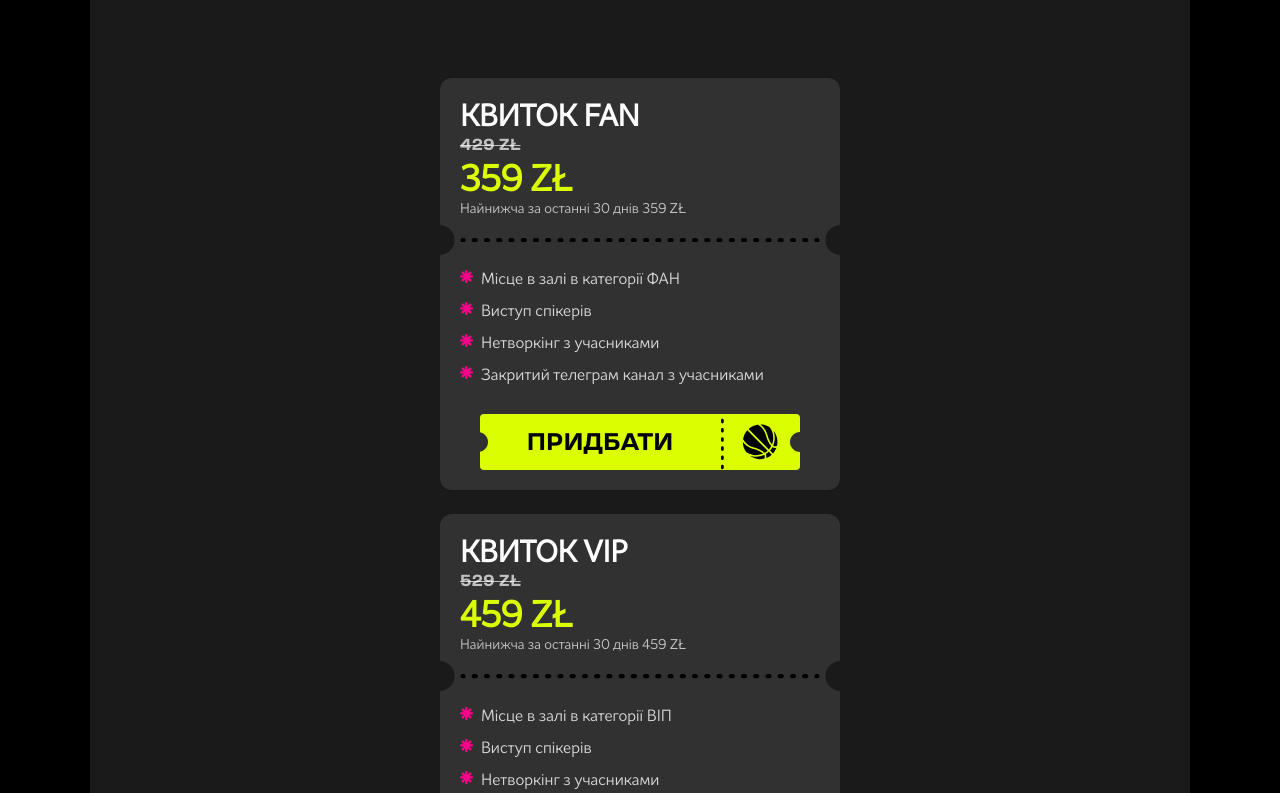
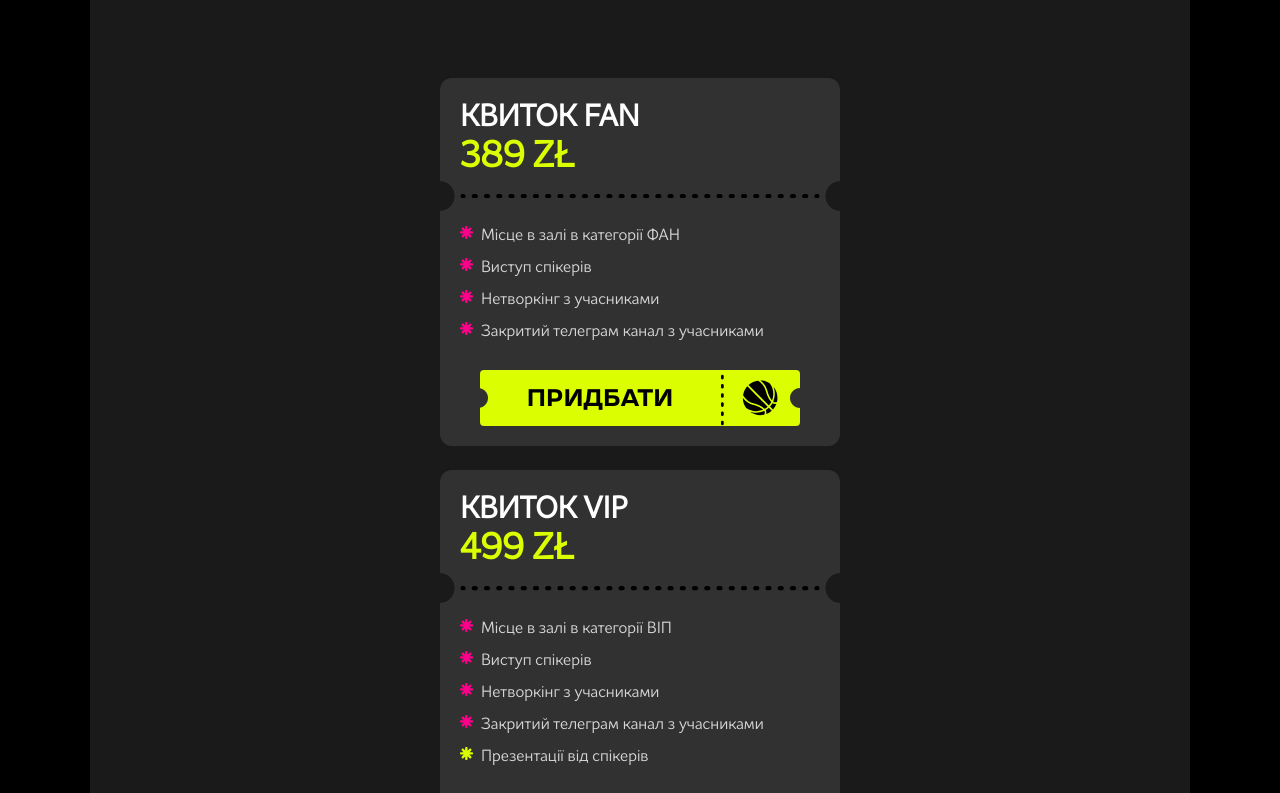
Before and after one commit to serhiihaniuk/nailmoment_next, a Next.js app: page / in a window 1280 px wide. Shown: the part 5043-5836 px from the top of the page. Built offline with nearby package versions, Linux system fonts and the light colour scheme.

Commit message:
change price

```diff
--- a/src/entities/blocks/tickets.tsx
+++ b/src/entities/blocks/tickets.tsx
@@ -18,7 +18,7 @@ type Ticket = {
 const tickets: Ticket[] = [
   {
     plan: "КВИТОК FAN",
-    price: "359",
+    price: "389",
     oldPrice: "429",
     options: [
       { value: "Місце в залі в категорії ФАН", type: "default" },
@@ -30,7 +30,7 @@ const tickets: Ticket[] = [
   },
   {
     plan: "КВИТОК VIP",
-    price: "459",
+    price: "499",
     oldPrice: "529",
     options: [
       { value: "Місце в залі в категорії ВІП", type: "default" },
@@ -43,7 +43,7 @@ const tickets: Ticket[] = [
   },
   {
     plan: "КВИТОК PREMIUM",
-    price: "839",
+    price: "999",
     oldPrice: "999",
     options: [
       { value: "Місце в залі в категорії ПРЕМІУМ", type: "default" },
@@ -75,7 +75,6 @@ export const Tickets: React.FC = () => {
               key={index}
               plan={ticket.plan}
               price={ticket.price}
-              oldPrice={ticket.oldPrice}
               options={ticket.options}
               paymentUrl={ticket.paymentUrl}
             />
--- a/src/shared/ui/ticket-card.tsx
+++ b/src/shared/ui/ticket-card.tsx
@@ -4,14 +4,12 @@ export const TicketCard = ({
   className,
   plan,
   price,
-  oldPrice,
   options,
   paymentUrl,
 }: {
   className?: string;
   plan: string;
   price: string;
-  oldPrice: string;
   options: { value: string; type: string }[];
   paymentUrl?: string;
 }) => {
@@ -25,11 +23,9 @@ export const TicketCard = ({
       <h3 className="text-primary-foreground text-2xl font-semibold lg:text-3xl">
         {plan}
       </h3>
-      <div className="line-through font-bold font-travels">{oldPrice} ZŁ</div>
       <h3 className="text-accent-green text-3xl font-bold lg:text-4xl">
         {price} ZŁ
       </h3>
-      <div className="text-sm">Найнижча за останні 30 днів {price} ZŁ</div>
       <div className="relative mt-5 mb-6">
         <svg
           className="w-full h-full"
```
